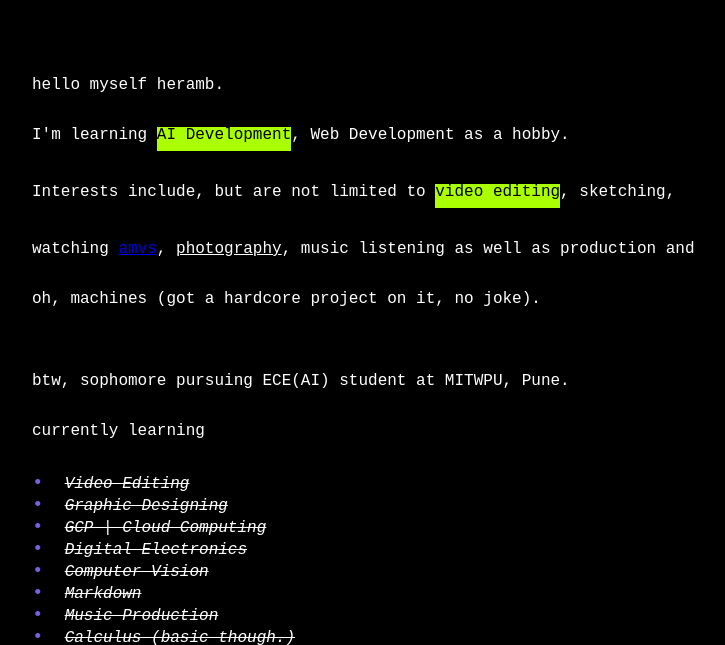
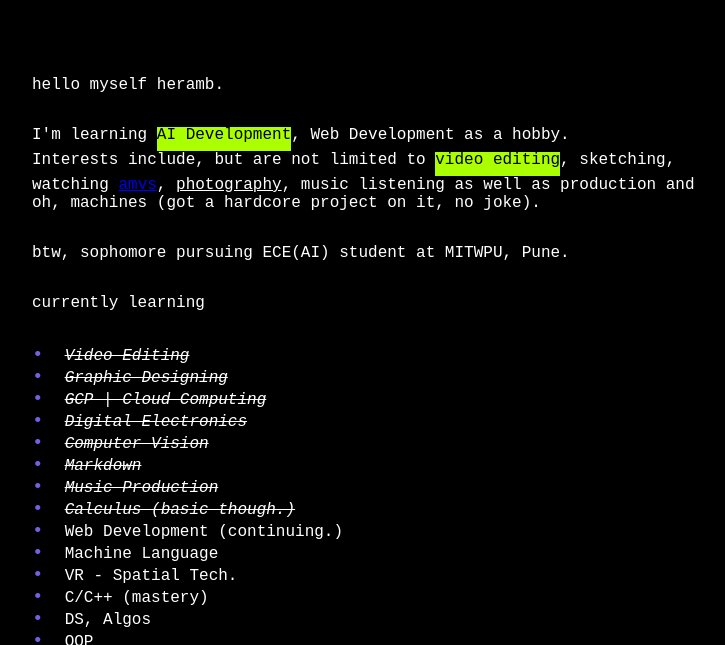
Before and after one commit to Heramb0x1/heramb, a plain HTML site: page about/about.html in a window 1280 px wide. Shown: the part 157-802 px from the top of the page, without its empty margins (240-965 px from the left). Drawn offline with Linux system fonts and the light colour scheme; a web font is replaced by a local one.

Commit message:
Update about.html

```diff
--- a/about/about.html
+++ b/about/about.html
@@ -31,10 +31,10 @@
     <span class="about-sub-32"></span><span class="about-sub-26"></span><span></span>
     <p class="about-text">
       <p>hello myself heramb.</p>
-      <p>I'm learning <mark>AI Development</mark>, Web Development as a hobby. </p>
-      <p>Interests include, but are not limited to <mark>video editing</mark>, sketching,</p>
-      <p>watching <a href="https://www.youtube.com/channel/UCN2lBOvJkdJbCNzev0ogG3g" target="_blank">amvs</a>, <u>photography</u>, music listening as well as production and </p>
-      <p>oh, machines (got a hardcore project on it, no joke).</p>
+      <p>I'm learning <mark>AI Development</mark>, Web Development as a hobby. </br>
+      Interests include, but are not limited to <mark>video editing</mark>, sketching,</br>
+      watching <a href="https://www.youtube.com/channel/UCN2lBOvJkdJbCNzev0ogG3g" target="_blank">amvs</a>, <u>photography</u>, music listening as well as production and </br>
+      oh, machines (got a hardcore project on it, no joke).
     </p>
     <p>
       btw, sophomore pursuing ECE(AI) student at MITWPU, Pune.
```
